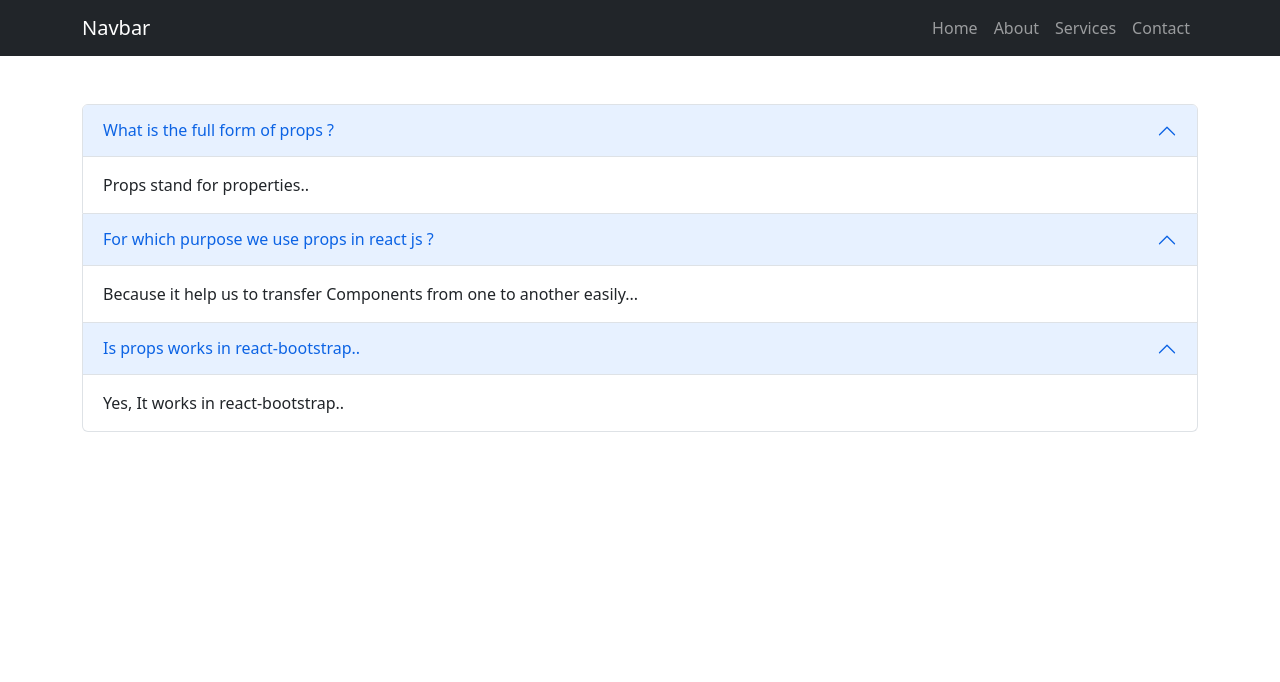
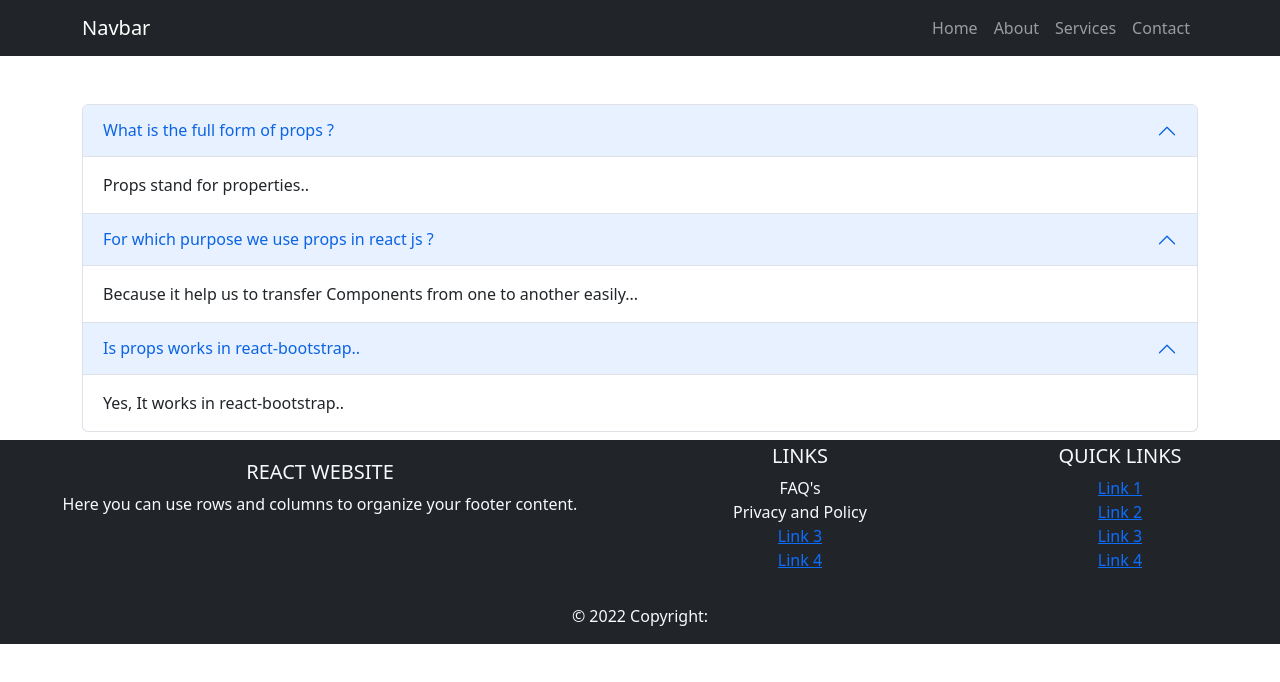
Before and after one commit to shehryarkhattak001/react-website-bootstarp, a React (Create React App) app: page /faq in a window 1280 px wide. Shown: the top 682 px of the page. Built offline with nearby package versions, Linux system fonts and the light colour scheme.

Commit message:
Cards, FAQ, Footer, Privacyndpolicy

```diff
--- a/src/Components/Cards.js
+++ b/src/Components/Cards.js
@@ -1,6 +1,5 @@
 import React from 'react';
 import { Card, Button } from 'react-bootstrap';
-
 
 
 const Cards = () => {
--- a/src/Components/FAQ.js
+++ b/src/Components/FAQ.js
@@ -1,5 +1,6 @@
 import React from 'react';
 import Accordion from 'react-bootstrap/Accordion';
+import Footer from './Footer'
 
 
 const FAQ = (props) => {
@@ -28,7 +29,11 @@ const FAQ = (props) => {
                     </Accordion.Item>
                 </Accordion>
 
+
+
             </div>
+            <Footer />
+
         </>
     )
 }
--- a/src/Components/Footer.js
+++ b/src/Components/Footer.js
@@ -1,6 +1,4 @@
 import React from 'react'
-import FAQ from './FAQ'
-import Privacyandpolicy from './Privacyndpolicy';
 import { Link } from "react-router-dom";
 import { Nav } from 'react-bootstrap';
 
@@ -9,11 +7,11 @@ function Footer() {
         <div>
 
 
-            <footer className="page-footer font-small blue mt-4 pt-4 bg-dark text-light">
+            <footer className="page-footer font-small blue mt-2 pt-1 bg-dark text-light">
                 <div className="container-fluid text-center text-md-left">
                     <div className="row">
-                        <div className="col-md-6 mt-md-0 mt-3">
-                            <h5 className="text-uppercase">Footer Content</h5>
+                        <div className="col-md-6 mt-1 md-0 mt-3">
+                            <h5 className="text-uppercase">React Website</h5>
                             <p>Here you can use rows and columns to organize your footer content.</p>
                         </div>
 
@@ -21,7 +19,7 @@ function Footer() {
 
                         <div className="col-md-3 mb-md-0 mb-3">
                             <h5 className="text-uppercase">Links</h5>
-                            <ul className="list-unstyled">
+                            <ul className="list-unstyled mt-2">
                                 <Nav.Link as={Link} to="/faq">FAQ's</Nav.Link>
                                 <Nav.Link as={Link} to="/privacyndpolicy">Privacy and Policy</Nav.Link>
                                 <li><a href="#!">Link 3</a></li>
@@ -47,8 +45,6 @@ function Footer() {
 
             </footer>
 
-            <FAQ />
-            <Privacyandpolicy />
 
 
         </div>
--- a/src/Components/Privacyndpolicy.js
+++ b/src/Components/Privacyndpolicy.js
@@ -1,6 +1,8 @@
 import React, { useState } from 'react';
 import Button from 'react-bootstrap/Button';
 import Modal from 'react-bootstrap/Modal';
+import Footer from './Footer'
+
 
 
 function Privacyndpolicy() {
@@ -23,12 +25,12 @@ function Privacyndpolicy() {
                     keyboard={false}
                 >
                     <Modal.Header closeButton>
-                        <Modal.Title></Modal.Title>
+                        <Modal.Title>Form</Modal.Title>
+
                     </Modal.Header>
                     <Modal.Body>
 
-                        We are very delighted that you have shown interest in REACT. Data protection is of a particularly high priority for the management of the REACT. The use of the Internet pages of REACT is possible without any indication of personal data.
-                        <h3>Form</h3>
+
                         <form class="form ">
                             <div class="form-group text-dark ">
                                 <label for="firstname ">First Name</label>
@@ -58,6 +60,7 @@ function Privacyndpolicy() {
                     </Modal.Footer>
                 </Modal>
             </div>
+            <Footer />
         </>
     );
 }
```
